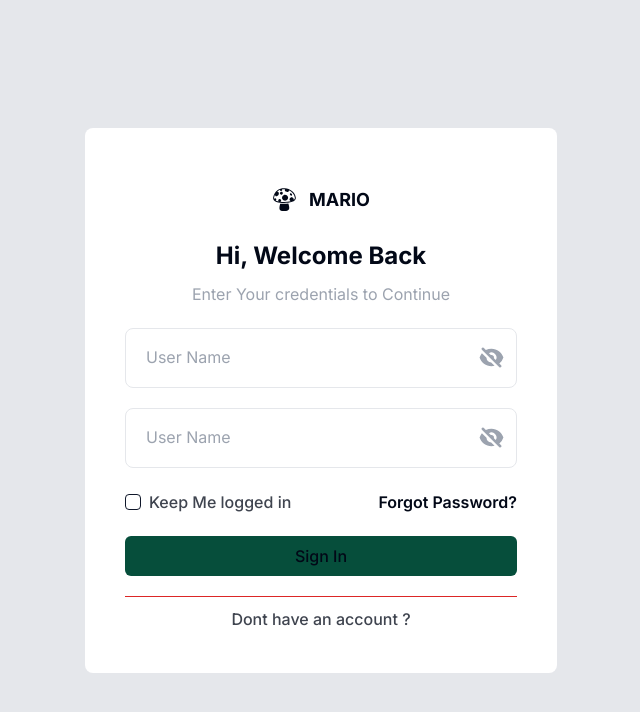
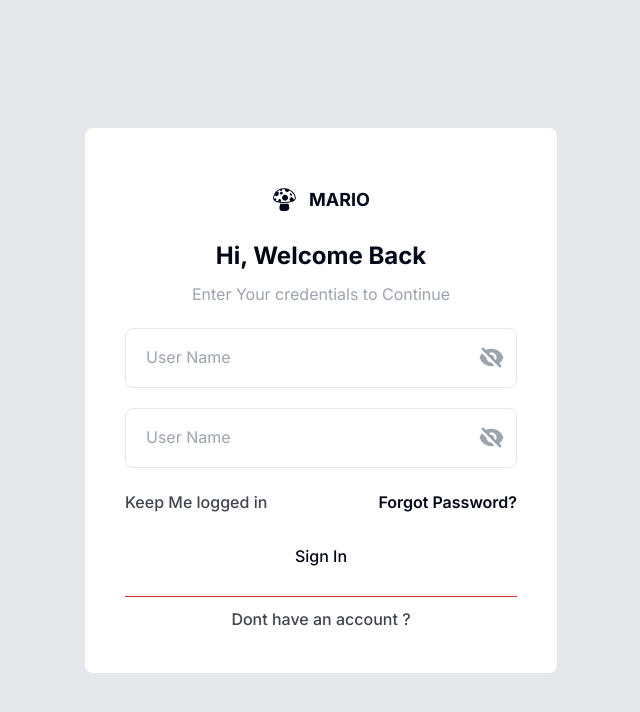
Before and after one commit to sameepmonsoon/full-stack-nextjs-project, a Next.js app: page /login in a window 1280 px wide. Shown: the top 712 px of the page, without its empty margins (319-959 px from the left). Built offline with nearby package versions, Linux system fonts and the light colour scheme.

Commit message:
changes in login page

```diff
--- a/app/(authentication)/login/page.tsx
+++ b/app/(authentication)/login/page.tsx
@@ -1,7 +1,8 @@
 import { colorPallette } from "@/Helpers/Constants/ColourConstants";
 import CustomInputContainer from "@/components/Elements/CutomInputContainer/CustomInputContainer";
 import Logo from "@/components/Elements/Logo/Logo";
-import { Checkbox } from "@/components/ui/checkbox";
+
+import Link from "next/link";
 import React from "react";
 const page = () => {
   return (
@@ -39,16 +40,17 @@ const page = () => {
           <div
             className={`flex justify-between items-center w-full text-[${colorPallette.darkBg}]`}>
             <span className="text-center font-medium text-md flex justify-center gap-2 items-center leading-[1.75] text-[#3F444F]">
-              <Checkbox />
               Keep Me logged in
             </span>
-            <span
+            <Link
+              href={"/admin/home"}
               className={` text-[${colorPallette.darkBg}] text-center font-semibold text-md flex justify-center items-end leading-[1.75]`}>
               Forgot Password?
-            </span>
+            </Link>
           </div>
 
-          <div className="w-full h-10 rounded-md flex justify-center items-center bg-emerald-900 text-md font-medium capitalize">
+          <div
+            className={`w-full h-10 rounded-md flex justify-center items-center bg-[${colorPallette.darkBg}] text-md font-medium capitalize`}>
             Sign In
           </div>
         </div>
--- a/components/ui/checkbox.tsx
+++ /dev/null
@@ -1,30 +0,0 @@
-"use client"
-
-import * as React from "react"
-import * as CheckboxPrimitive from "@radix-ui/react-checkbox"
-import { Check } from "lucide-react"
-
-import { cn } from "@/lib/utils"
-
-const Checkbox = React.forwardRef<
-  React.ElementRef<typeof CheckboxPrimitive.Root>,
-  React.ComponentPropsWithoutRef<typeof CheckboxPrimitive.Root>
->(({ className, ...props }, ref) => (
-  <CheckboxPrimitive.Root
-    ref={ref}
-    className={cn(
-      "peer h-4 w-4 shrink-0 rounded-sm border border-primary ring-offset-background focus-visible:outline-none focus-visible:ring-2 focus-visible:ring-ring focus-visible:ring-offset-2 disabled:cursor-not-allowed disabled:opacity-50 data-[state=checked]:bg-primary data-[state=checked]:text-primary-foreground",
-      className
-    )}
-    {...props}
-  >
-    <CheckboxPrimitive.Indicator
-      className={cn("flex items-center justify-center text-current")}
-    >
-      <Check className="h-4 w-4" />
-    </CheckboxPrimitive.Indicator>
-  </CheckboxPrimitive.Root>
-))
-Checkbox.displayName = CheckboxPrimitive.Root.displayName
-
-export { Checkbox }
--- a/package.json
+++ b/package.json
@@ -22,7 +22,7 @@
     "lucide-react": "^0.292.0",
     "next": "13.4",
     "next-themes": "^0.2.1",
-    "react": "^18",
+    "react": "^18.2.0",
     "react-dom": "^18",
     "react-icons": "^4.11.0",
     "sass": "^1.69.5",
@@ -37,6 +37,7 @@
     "@types/node": "^20",
     "@types/react": "^18",
     "@types/react-dom": "^18",
+    "@types/tailwindcss": "^3.1.0",
     "autoprefixer": "^10.4.16",
     "eslint": "^8",
     "eslint-config-next": "14.0.1",
--- a/tailwind.config.ts
+++ b/tailwind.config.ts
@@ -17,6 +17,11 @@ const config: Config = {
     },
     extend: {
       colors: {
+        darkBg: "#051114",
+        darkText: "#ffffff",
+        darkBorderColor: "#C2D9FF",
+        darkAdminSiderBg: "#292929",
+        darkBgBlur: "#14272b",
         border: "hsl(var(--border))",
         input: "hsl(var(--input))",
         ring: "hsl(var(--ring))",
```
Also changed, not shown: 2 other files (tests, documents, lock files or other folders).
